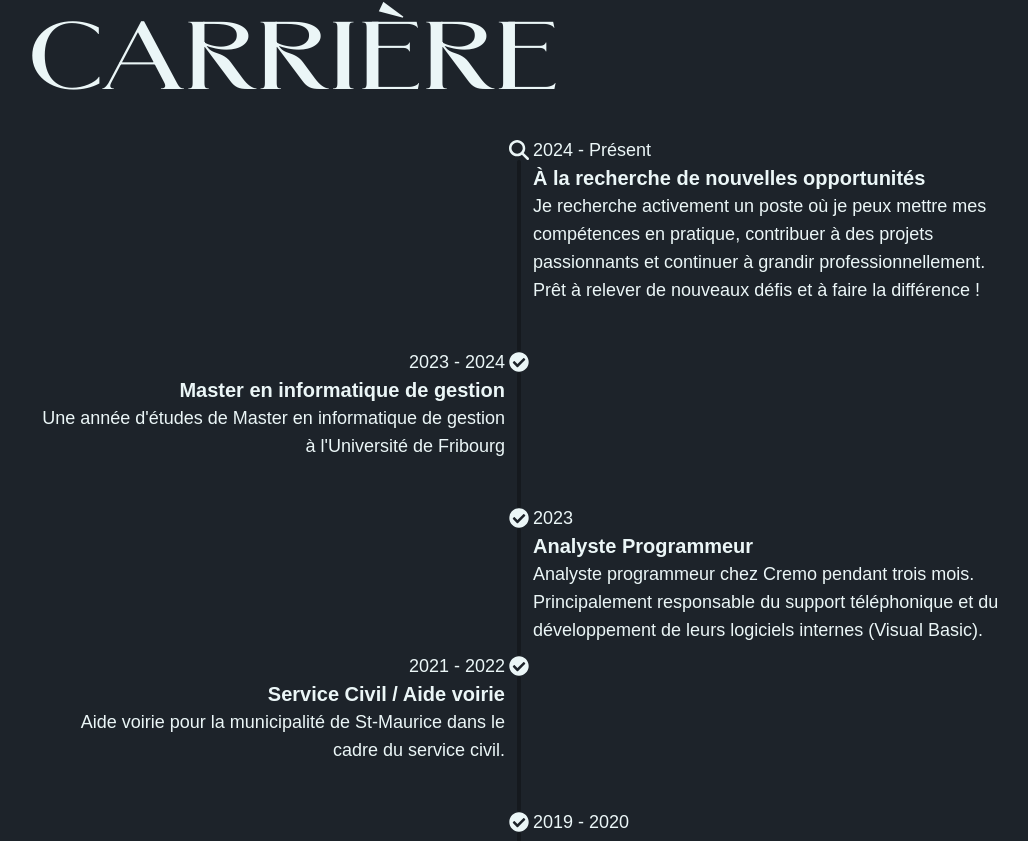
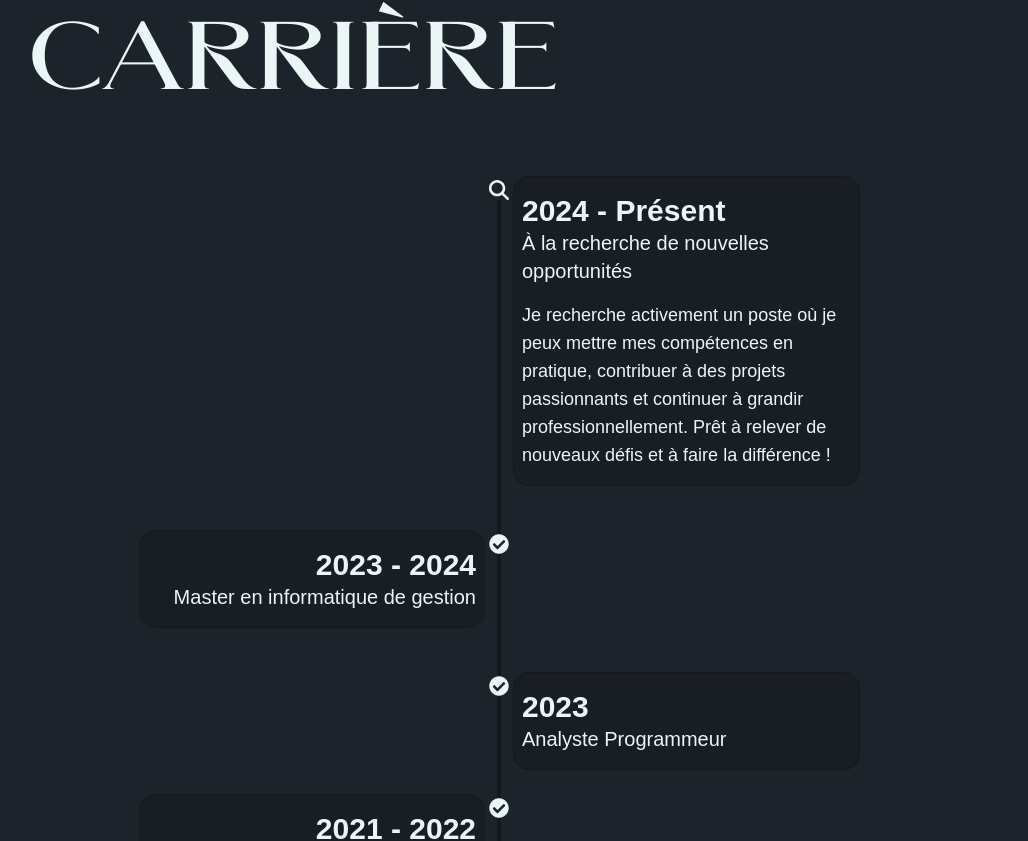
Before and after one commit to Gen0miX/jonas-resume, a Next.js app: page / in a window 1280 px wide. Shown: the part 2026-2867 px from the top of the page, without its empty margins (141-1169 px from the left). Built offline with nearby package versions, Linux system fonts and the light colour scheme; a web font is replaced by a local one.

Commit message:
rework timeline + picture

```diff
--- a/components/sections/AboutMe.tsx
+++ b/components/sections/AboutMe.tsx
@@ -64,7 +64,7 @@ export default function AboutMe() {
     <section
       ref={ref}
       id="about-me"
-      className="flex flex-col mt-40 items-center scroll-mt-28 xl:mx-32 2xl:m-60 lg:items-start"
+      className="flex flex-col items-center mt-40 scroll-mt-28 xl:mx-32 2xl:m-60 lg:items-start"
     >
       <SectionTitle className="hidden lg:text-8xl lg:block">
         À PROPOS
@@ -76,7 +76,7 @@ export default function AboutMe() {
         className="flex flex-col items-center 2xl:mx-auto lg:flex-row"
       >
         <motion.div variants={imgVariants} className="avatar mb-14 lg:ml-10">
-          <div className=" ring-base-content ring-offset-base-content max-w-80 rounded-full ring ring-offset-2 lg:min-w-80 2xl:min-w-96">
+          <div className="border-2 border-base-content max-w-80 rounded-[2rem] lg:min-w-80 2xl:min-w-96">
             <Image
               src={profilePic}
               alt={"Photo de profil"}
--- a/components/sections/Career.tsx
+++ b/components/sections/Career.tsx
@@ -77,10 +77,19 @@ function Timeline({ children, year, title, className, isLeft }: Props) {
       <div className="timeline-middle">
         <FaCheckCircle />
       </div>
-      <div className={clsx("mb-10 lg:text-lg", className)}>
-        <time className="font-sans">{year}</time>
-        <div className="text-lg font-bold lg:text-xl">{title}</div>
-        {children}
+      <div
+        className={clsx("mb-10 lg:text-lg group w-[95%] sm:w-3/4", className)}
+      >
+        <div className="py-0 my-0 border rounded-2xl collapse border-base-300 bg-base-200">
+          <input type="checkbox" role="button" />
+          <div className="flex flex-col px-2 text-lg font-medium collapse-title lg:text-xl">
+            <time className="font-sans text-3xl font-bold group-hover:text-primary">
+              {year}
+            </time>
+            {title}
+          </div>
+          <div className="px-2 font-thin collapse-content">{children}</div>
+        </div>
       </div>
       <hr />
     </motion.li>
@@ -118,7 +127,7 @@ export default function Career() {
       className="mt-40 mb-10 mr-5 xl:mx-32 2xl:m-60 scroll-mt-32"
     >
       <SectionTitle>CARRIÈRE</SectionTitle>
-      <ul className="z-0 pl-10 timeline timeline-snap-icon max-md:timeline-compact timeline-vertical lg:text-xl overflow-hidden">
+      <ul className="z-0 p-10 overflow-hidden timeline timeline-snap-icon max-md:timeline-compact timeline-vertical lg:text-xl">
         <motion.li
           ref={ref}
           variants={itemVariantsR}
@@ -128,15 +137,22 @@ export default function Career() {
           <div className="timeline-middle">
             <FaMagnifyingGlass />
           </div>
-          <div className="mb-10 timeline-end lg:text-lg">
-            <time className="font-sans">2024 - Présent</time>
-            <div className="text-lg font-bold lg:text-xl">
-              À la recherche de nouvelles opportunités
+          <div className="mb-10 timeline-end group lg:text-lg w-[95%] sm:w-3/4">
+            <div className="py-0 my-0 border collapse border-base-300 bg-base-200">
+              <input type="checkbox" defaultChecked role="button" />
+              <div className="flex flex-col px-2 text-lg font-medium collapse-title lg:text-xl">
+                <time className="font-sans text-3xl font-bold group-hover:text-primary">
+                  2024 - Présent
+                </time>
+                À la recherche de nouvelles opportunités
+              </div>
+              <div className="px-2 font-thin collapse-content">
+                Je recherche activement un poste où je peux mettre mes
+                compétences en pratique, contribuer à des projets passionnants
+                et continuer à grandir professionnellement. Prêt à relever de
+                nouveaux défis et à faire la différence !
+              </div>
             </div>
-            Je recherche activement un poste où je peux mettre mes compétences
-            en pratique, contribuer à des projets passionnants et continuer à
-            grandir professionnellement. Prêt à relever de nouveaux défis et à
-            faire la différence !
           </div>
           <hr />
         </motion.li>
@@ -150,7 +166,7 @@ export default function Career() {
           de Fribourg
         </Timeline>
         <Timeline
-          className="timeline-start md:timeline-end"
+          className="timeline-start md:timeline-end md:mb-5"
           year="2023"
           title="Analyste Programmeur"
           isLeft={false}
@@ -169,7 +185,7 @@ export default function Career() {
           service civil.
         </Timeline>
         <Timeline
-          className="timeline-start md:timeline-end"
+          className="timeline-start md:timeline-end md:mb-5"
           year="2019 - 2020"
           title="Cours CISCO"
           isLeft={false}
@@ -187,7 +203,7 @@ export default function Career() {
           Sierre.
         </Timeline>
         <Timeline
-          className="timeline-start md:timeline-end"
+          className="timeline-start md:timeline-end md:mb-5"
           year="2016 - 2017"
           title="Service civil / Animateur Assistant"
           isLeft={false}
```
